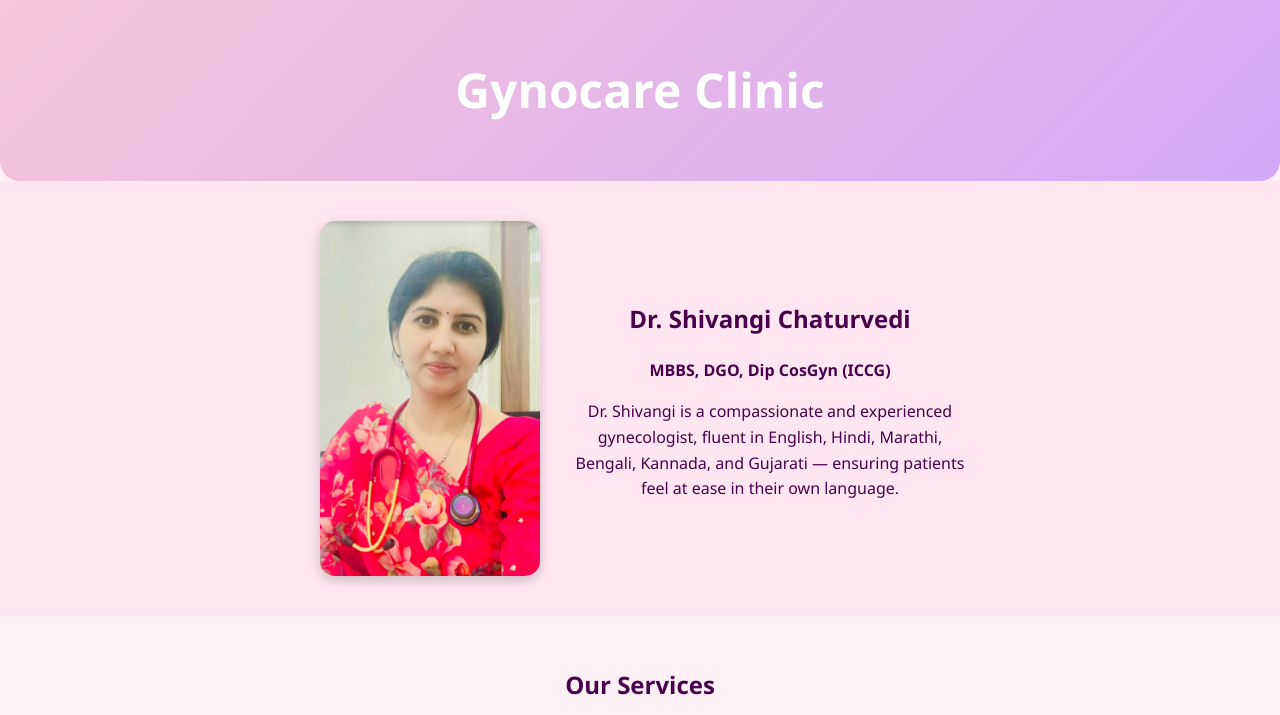
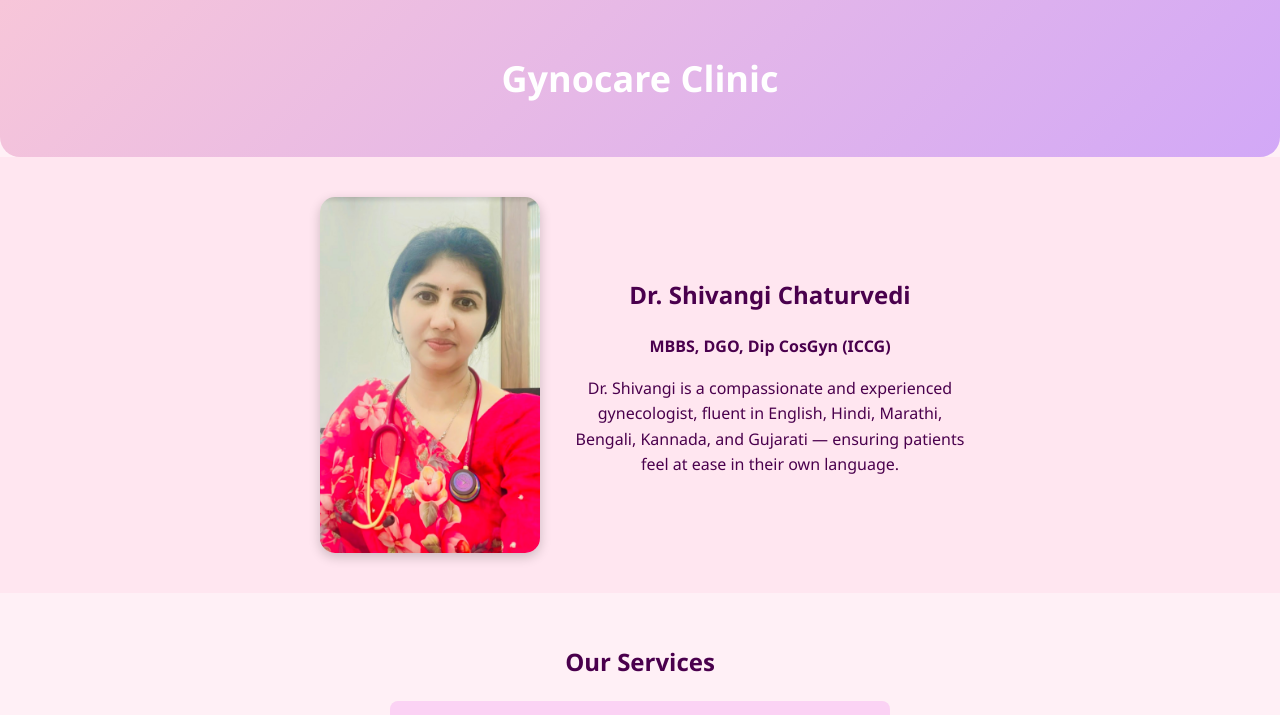
Before and after one commit to gynocaredrshivangi/gynocare-website, a plain HTML site: page index.html in a window 1280 px wide. Shown: the top 715 px of the page. Drawn offline with Linux system fonts and the light colour scheme.

Commit message:
Update index.html

```diff
--- a/index.html
+++ b/index.html
@@ -9,7 +9,7 @@
 <body>
 
   <header>
-    <h1>Gynocare Clinic</h1>
+    <h2>Gynocare Clinic</h2>
   </header>
 
   <section class="hero">
```
